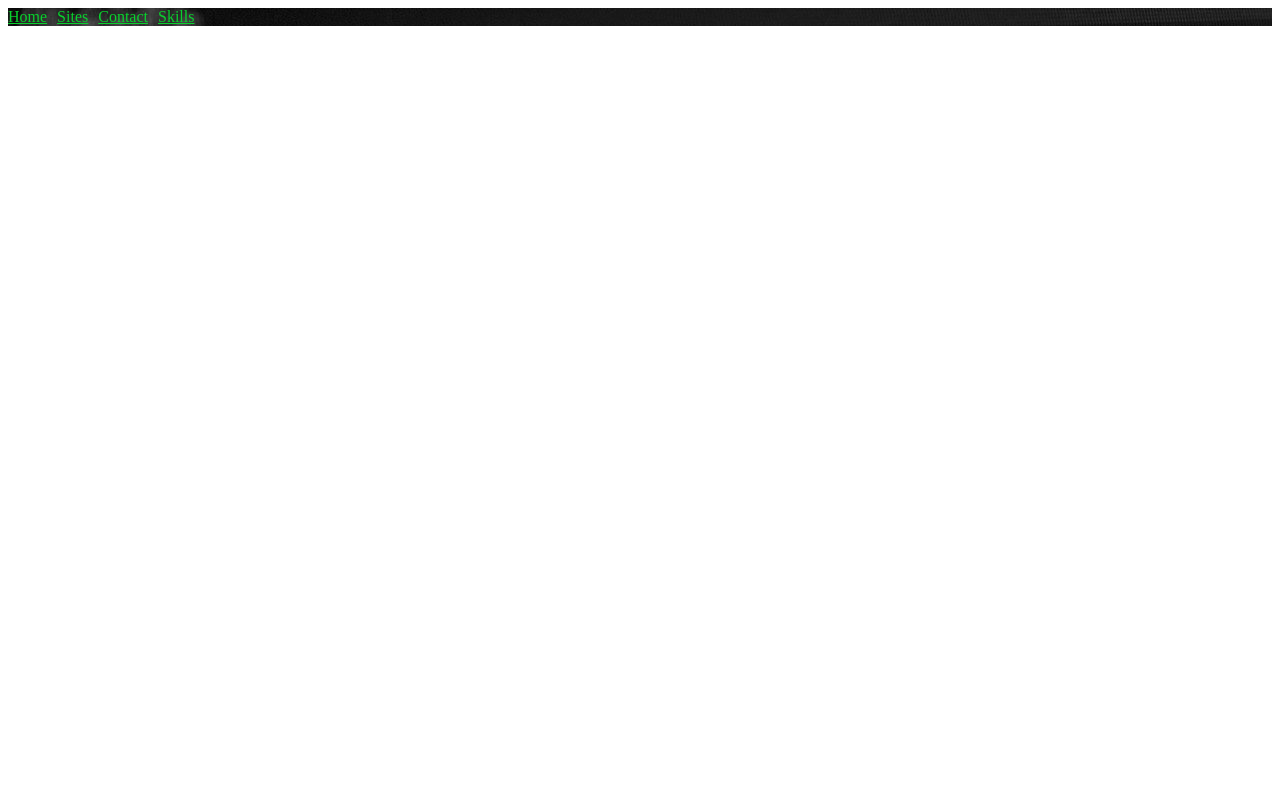
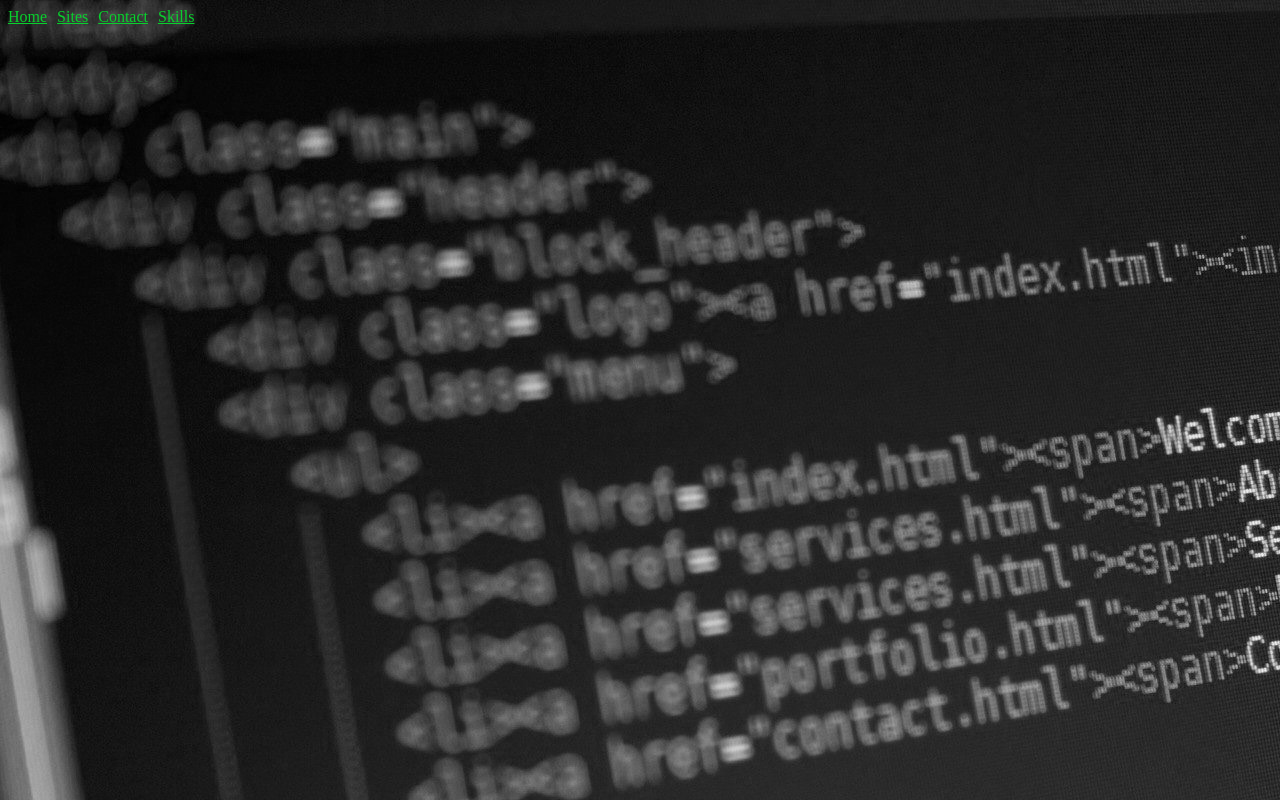
Before and after one commit to shoshseiden/shoshs_site2, a Vue app: page / in a window 1280 px wide. Built offline with nearby package versions, Linux system fonts and the light colour scheme.

Commit message:
background image

```diff
--- a/index.html
+++ b/index.html
@@ -3,6 +3,7 @@
   <head>
     <meta charset="utf-8">
     <meta name="viewport" content="width=device-width,initial-scale=1.0">
+    <link rel="stylesheet" href="/static/background.css">
     <title>shoshs_site2</title>
   </head>
   <body>
--- a/src/App.vue
+++ b/src/App.vue
@@ -17,6 +17,5 @@ export default {
 
 <style>
 #app {
-  background-image: url('assets/html_img.png');
 }
 </style>
--- /dev/null
+++ b/static/background.css
@@ -0,0 +1,3 @@
+body{
+  background-image: url('html_img.png');
+}
```
Also changed, not shown: static/html_img.png (renamed from src/assets/html_img.png).
